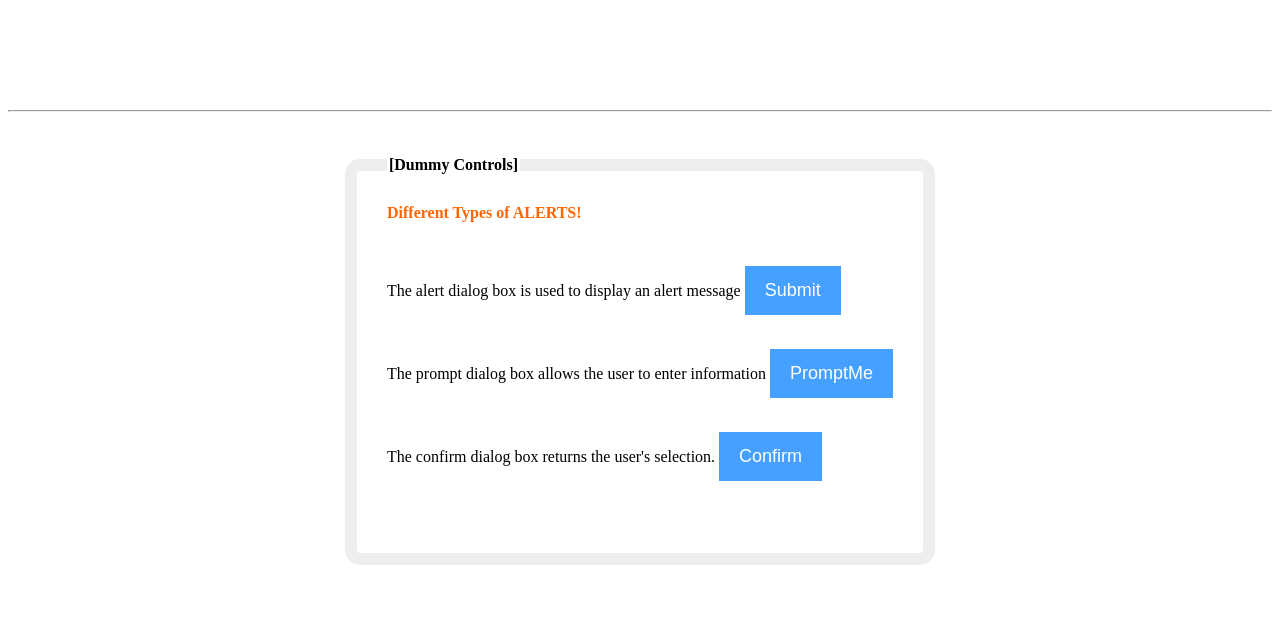
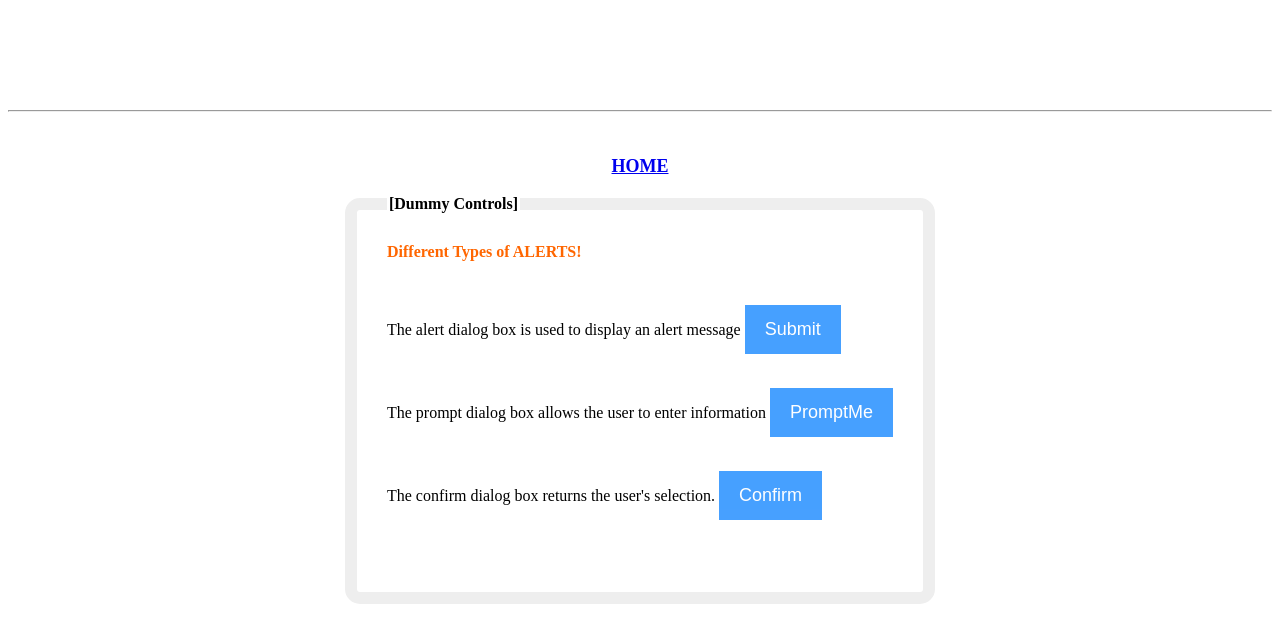
Before and after one commit to qavbox/demo, a Jekyll site: the page built from alerts/index.html, in a window 1280 px wide. Shown: the top 643 px of the page. Built offline with Jekyll 4.4.1, drawn with Linux system fonts in a browser that asks for light colours.

Commit message:
Update index.html

```diff
--- a/alerts/index.html
+++ b/alerts/index.html
@@ -4,6 +4,9 @@ title: Alerts
 ---
 
 
+<div align="center"><b><a href="/demo">HOME</a></b></div>
+
+<br/>
 
 <form id="form1">
 <fieldset id="regform"><legend><b>[Dummy Controls]</b></legend>
```
